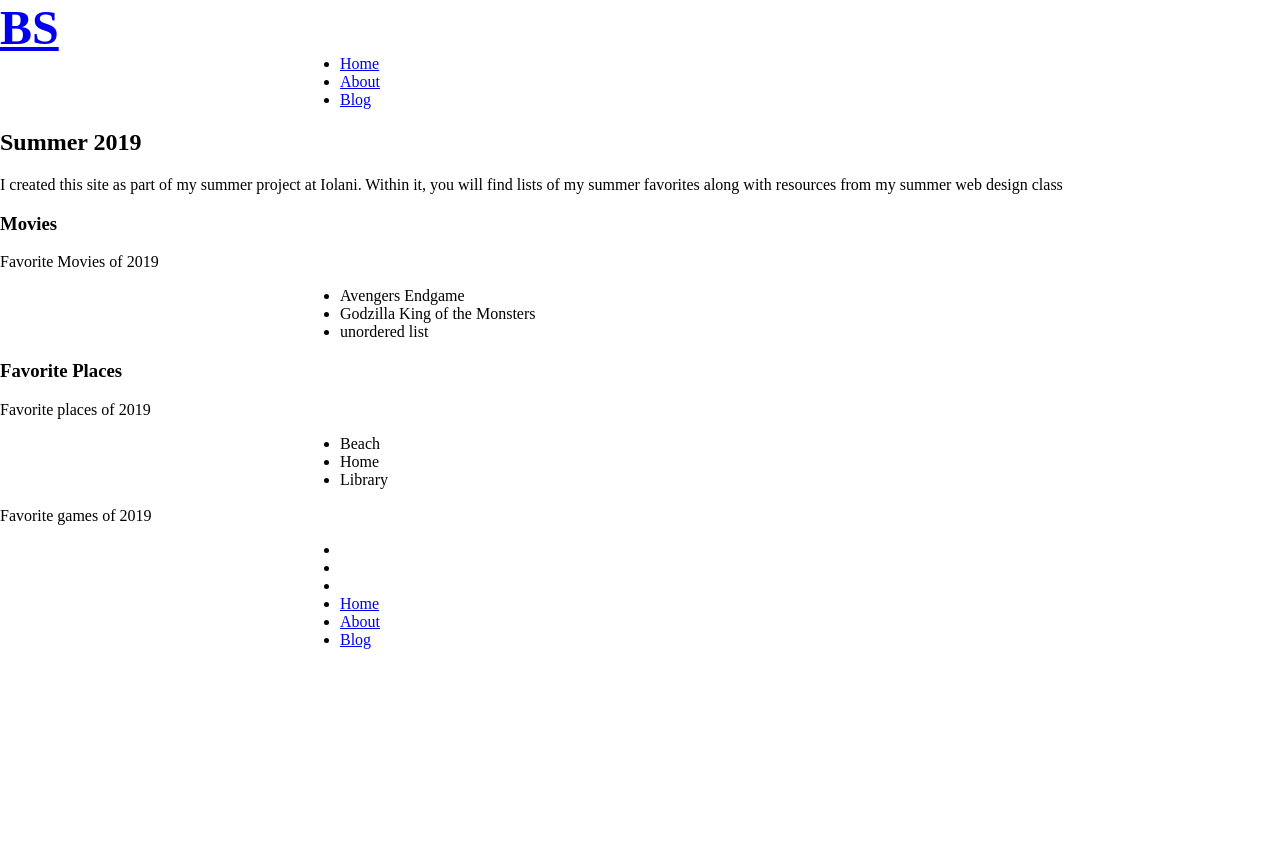
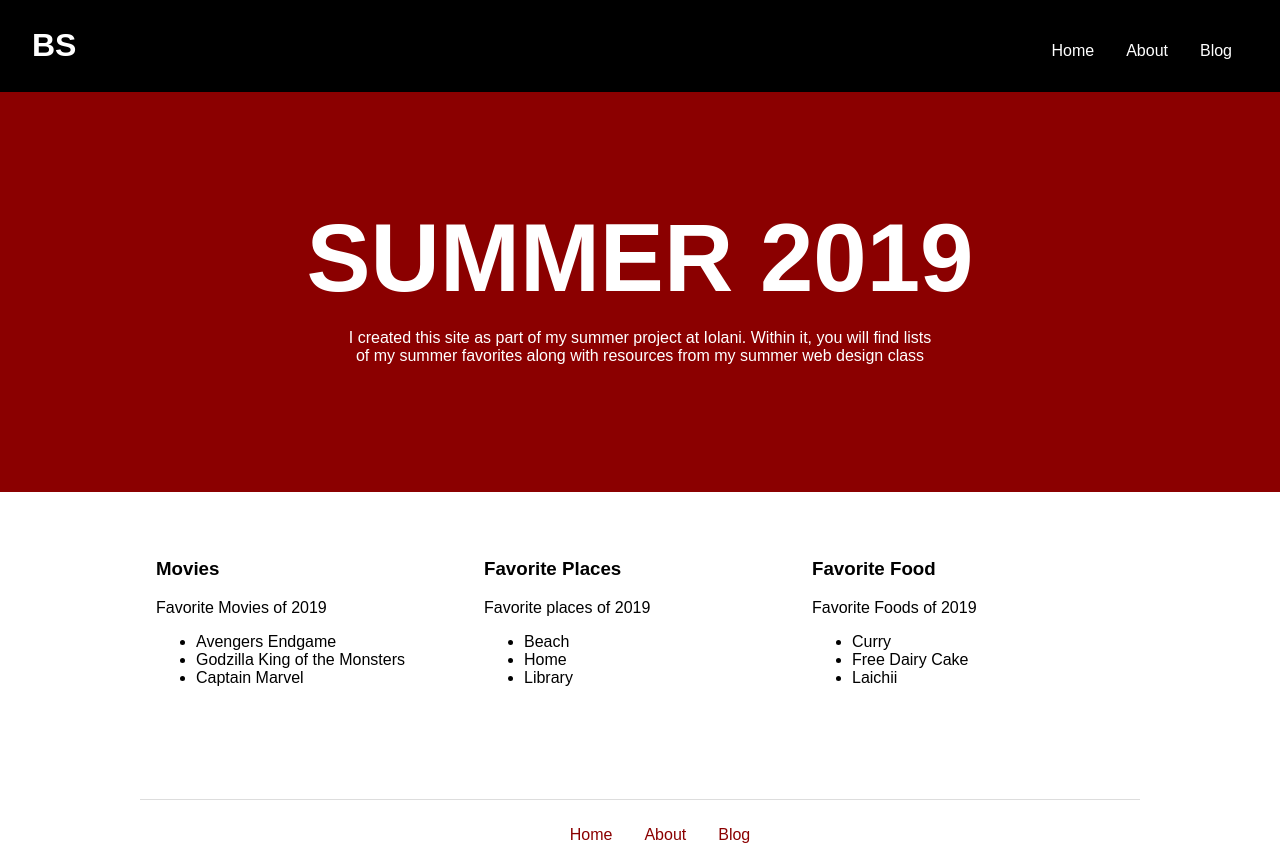
Before and after one commit to iwebstudent10/iwebstudent10.github.io, a plain HTML site: page index.html in a window 1280 px wide. Before the commit the page ends 800 px from the top, so only its background shows below. Drawn offline with Linux system fonts and the light colour scheme.

Commit message:
added more CSS and HTML

```diff
--- a/css/style.css
+++ b/css/style.css
@@ -1,21 +1,114 @@
+/* GLOBAL */
+
+* { box-sizing: border-box; }
+
 body{
      margin: 0;
-    padding: 0;
-    font-family: 'Times New Roman', Times, serif;
+    font-family: sans-serif;
 }
 
-h1 {
-    font-size: 48px;
-    text-transform: uppercase;
+a {
+    text-decoration: none;
+    color: darkred;
+}
+
+
+/* HEADER */
+header {
+    background: black;
+    color: whitesmoke;
+    padding: 1em 2em;
+}
+
+header a {
+    color: white;
+}
+
+header {
+    display: grid;
+    grid-template-columns: 1fr 1fr;
+    align-items: center;
+}
+
+/* SITE ID */
+.site-id h1 {
     margin: 0;
 }
 
-ul {
-    max-width: 600px;
-    margin: 0 auto;
-    padding: 0;
+/* SITE NAV */
+nav ul {
+    display: flex;
+    justify-content: flex-end;
+    margin: 0;
+    padding-top: .6em;
 }
 
-li {
-    text-align: left;
+nav li {
+    margin: 0;
+    list-style: none;
 }
+
+nav a {
+    display: block;
+    padding: 1em;
+}
+
+/* FOOTER */
+footer {
+    border-top: 1px solid #ddd;
+    max-width: 1000px;
+    margin: 0 auto;
+}
+footer nav ul {
+    justify-content: center;
+}
+
+
+/* MAIN */
+main {
+    padding: 0 0 3em 0;
+    min-height: 80vh;
+}
+
+/* SECTIONS */
+
+section {
+    padding: 3em 1em;
+}
+
+/* HERO */
+.hero {
+    display: grid;
+    align-content: center;
+    text-align: center;
+    background: darkred;
+    min-height: 50vh;
+    color: white;
+}
+
+
+.hero h2 {
+    font-size: 6em;
+    text-transform: uppercase;
+    margin: 0 auto;
+}
+
+.hero p {
+    max-width: 600px;
+    margin: 1em auto;
+}
+
+/* LISTS */
+.lists {
+    max-width: 1000px;
+    margin: 0 auto;
+    display: grid;
+    grid-template-columns: 1fr 1fr 1fr;
+    grid-column-gap: 1em;
+}
+
+@media (max-width:767px) {
+    .lists {
+        grid-template-columns: 1fr 1fr;
+    }
+}
--- a/index.html
+++ b/index.html
@@ -35,7 +35,7 @@
                 <ul>
                     <li>Avengers Endgame</li>
                     <li>Godzilla King of the Monsters</li>
-                    <li>unordered list</li>
+                    <li>Captain Marvel</li>
                 </ul>
             </div>
             <div class="category">
@@ -48,12 +48,12 @@
                 </ul>
             </div>
             <div class="category">
-                <h3></h3>
-                <p>Favorite games of 2019</p>
+                <h3>Favorite Food</h3>
+                <p>Favorite Foods of 2019</p>
                 <ul>
-                    <li></li>
-                    <li></li>
-                    <li></li>
+                    <li>Curry</li>
+                    <li>Free Dairy Cake</li>
+                    <li>Laichii</li>
                 </ul>
             </div>
         </section>
```
